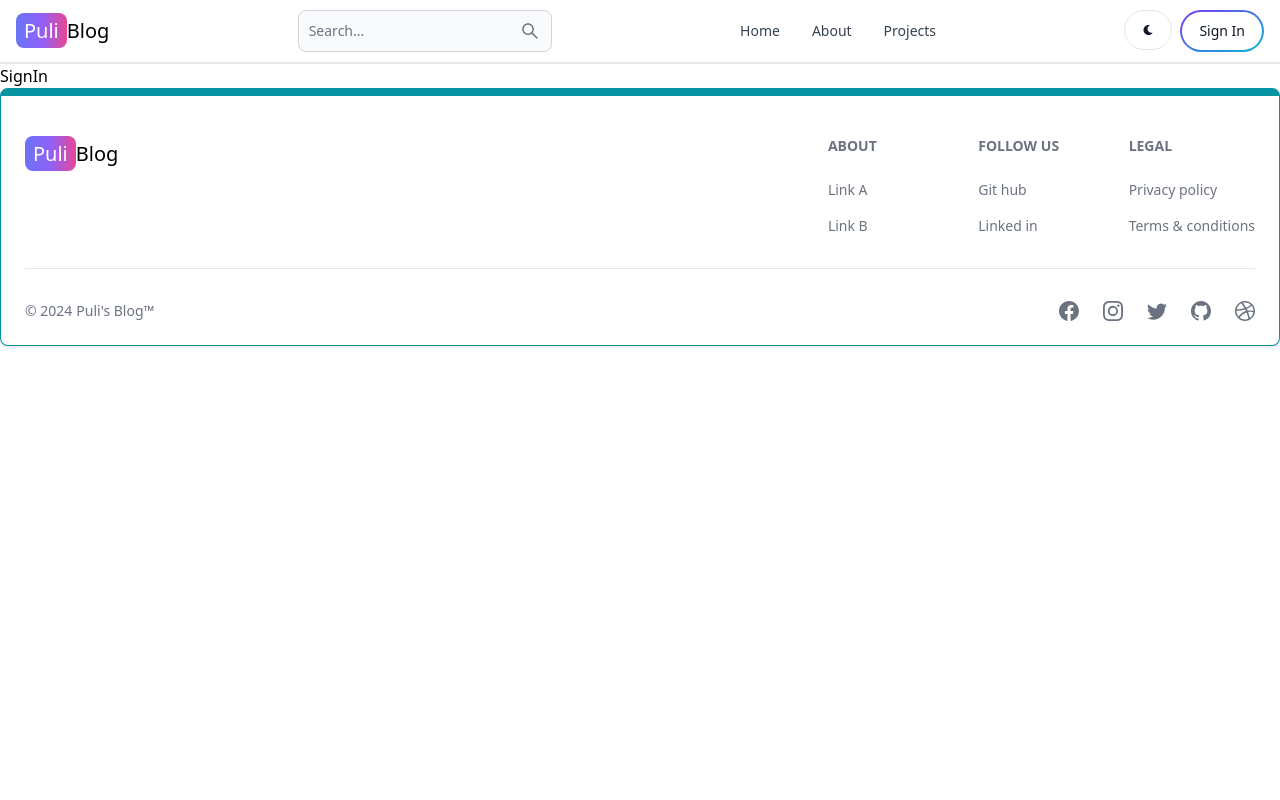
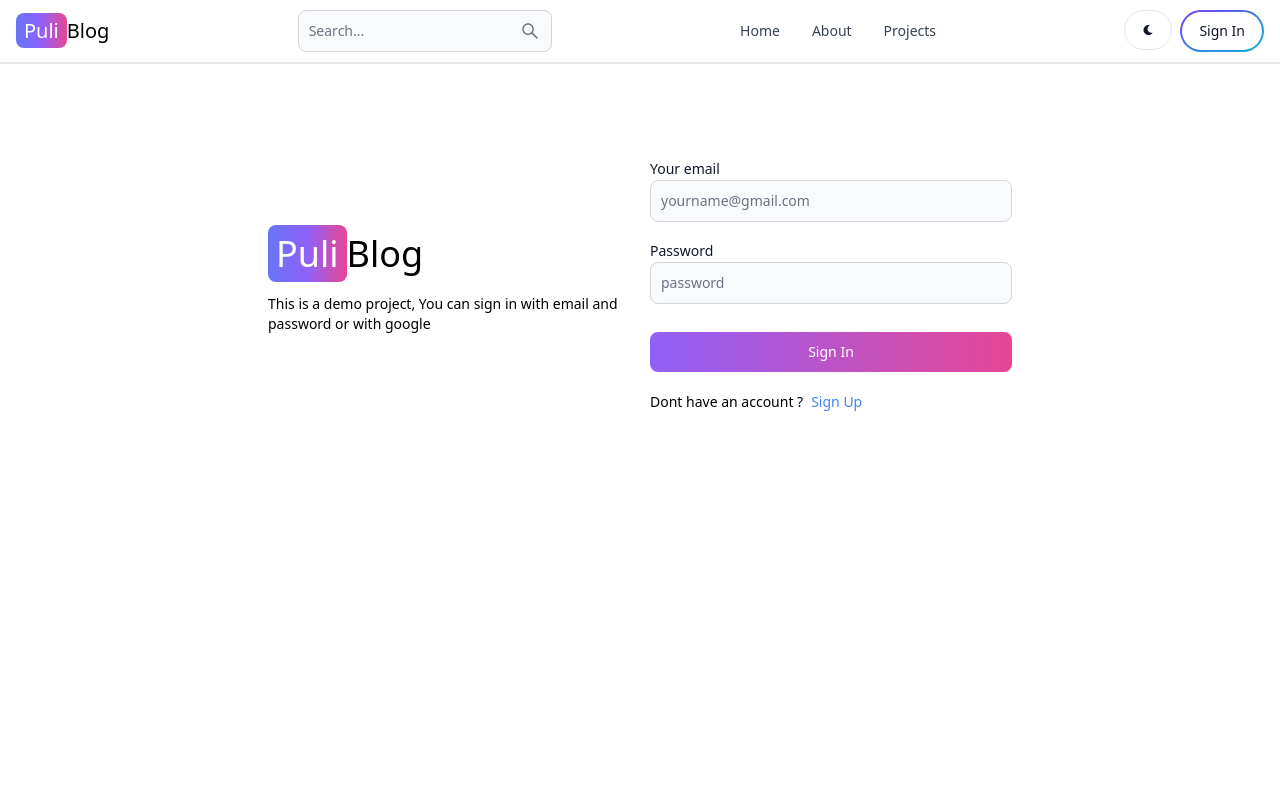
Before and after one commit to sreejith-sukumaran-nair/mern-blog, a React (Vite) app in the folder client/: page /sign-in in a window 1280 px wide. Shown: the top 800 px of the page. Built offline with nearby package versions, Linux system fonts and the light colour scheme.

Commit message:
completed sign in functionality

```diff
--- a/client/src/pages/SignIn.jsx
+++ b/client/src/pages/SignIn.jsx
@@ -1,9 +1,114 @@
-import React from 'react'
+import { Alert, Button, Label, Spinner, TextInput } from "flowbite-react";
+import React, { useState } from "react";
+import { Link , useNavigate } from "react-router-dom";
 
 function SignIn() {
+  const [formData,setFormData] = useState({});
+  const [errorMessage,setErrorMessage] = useState(null);
+  const [loading,setLoading] = useState(false);
+  const naviagate = useNavigate()
+
+  const handleChange = (e) => {
+    setFormData({...formData , [e.target.id] : e.target.value.trim()})
+  }
+
+  const handleSubmit = async(e) => {
+    e.preventDefault();
+    if(!formData.password || !formData.email){
+      return setErrorMessage('Please fill out all the fields...')
+    }
+    try {
+      setLoading(true);
+      setErrorMessage("")
+      const res = await fetch('/api/auth/signin', {
+        method : "POST" ,
+        headers : {
+          'Content-Type' : "application/json"
+        },
+        body : JSON.stringify(formData)
+      });
+      const data = await res.json();
+      if(data.success === false){
+        setErrorMessage(data.message)
+        setLoading(false)
+      }
+      setLoading(false)
+      if(res.ok){
+        naviagate('/');
+      }
+    } catch (error) {
+      setErrorMessage(error.message)
+      setLoading(false)
+    }
+
+  }
+
   return (
-    <div>SignIn</div>
-  )
+    <div className="min-h-screen mt-20">
+      <div className="flex p-3 max-w-3xl mx-auto flex-col md:flex-row md:items-center gap-5">
+        {/* left div */}
+        <div className="flex-1">
+          <Link
+            to={"/"}
+            className="self-center whitespace-nowrap text-4xl dark:text-white"
+          >
+            <span className="px-2 py-1 rounded-lg text-white bg-gradient-to-r from-indigo-500 via-purple-500 to-pink-500">
+              Puli
+            </span>
+            Blog
+          </Link>
+          <p className="text-sm mt-5">
+            This is a demo project, You can sign in with email and password or with google
+          </p>
+        </div>
+        {/* right div */}
+        <div className="flex-1">
+          <form className="flex flex-col gap-4" onSubmit={handleSubmit}>
+            <div>
+              <Label value="Your email"/>
+              <TextInput
+                type="email"
+                placeholder="yourname@gmail.com"
+                id="email"
+                onChange={handleChange}
+              />
+            </div>
+            <div>
+              <Label value="Password"/>
+              <TextInput
+                type="password"
+                placeholder="password"
+                id="password"
+                onChange={handleChange}
+              />
+            </div>
+            <Button disabled = {loading} className="mt-3" gradientDuoTone={'purpleToPink'} type="submit">
+              {loading ?
+              <>
+              <Spinner size={"sm"}></Spinner>
+              <span className="mx-2">loading...</span>
+              </>
+
+              : "Sign In" }
+            </Button>
+          </form>
+
+          <div className="flex gap-2 text-sm mt-5">
+            <span>Dont have an account ? </span>
+            <Link to={'/sign-up'} className="text-blue-500">
+              Sign Up
+            </Link>
+          </div>
+          {
+            errorMessage &&
+            <Alert className="mt-5" color="failure">
+              {errorMessage}
+            </Alert>
+          }
+        </div>
+      </div>
+    </div>
+  );
 }
 
-export default SignIn
+export default SignIn;
--- a/client/src/pages/SignUp.jsx
+++ b/client/src/pages/SignUp.jsx
@@ -58,7 +58,7 @@
             Blog
           </Link>
           <p className="text-sm mt-5">
-            This is a demo project, You can sign in with email and password or with google
+            This is a demo project, You can sign up with email and password or with google
           </p>
         </div>
         {/* right div */}
```
